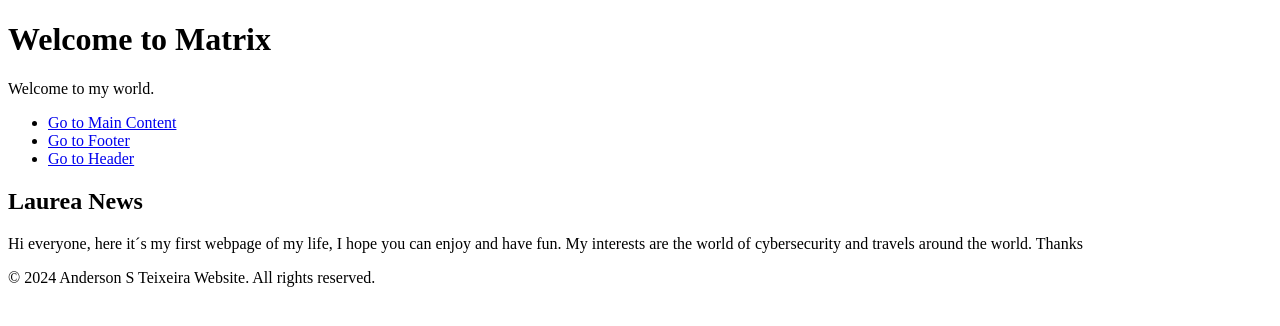
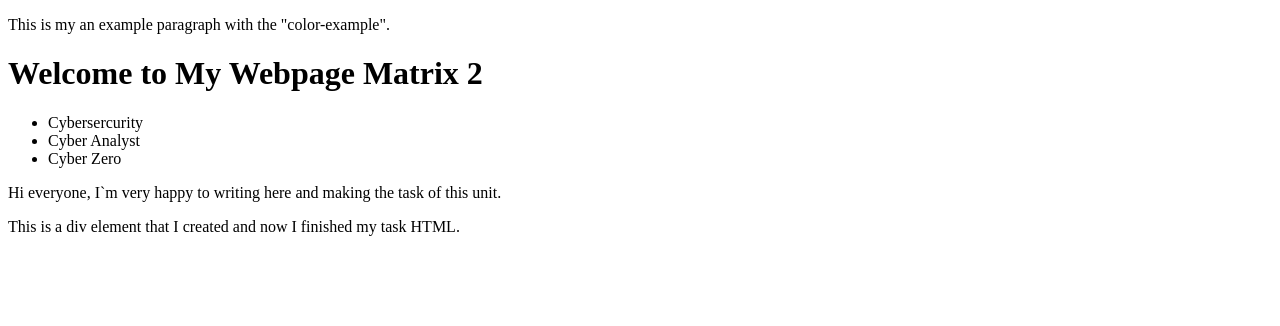
Before and after one commit to Anduucool/Anduucool.github.io, a plain HTML site: page index.html in a window 1280 px wide. Drawn offline with Linux system fonts and the light colour scheme.

Commit message:
Add files via upload

```diff
--- a/index.html
+++ b/index.html
@@ -3,29 +3,27 @@
 <head>
     <meta charset="UTF-8">
     <meta name="viewport" content="width=device-width, initial-scale=1.0">
-    <title>Anderson HTML Page</title>
+    <title>Anderson Matrix HTML task</title>
 </head>
 <body>
-    <header id="header">
-        <h1>Welcome to Matrix</h1>
-        <p>Welcome to my world.</p>
-      </header>
 
-      <nav>
-       <ul>
-         <li><a href="#main-content">Go to Main Content</a></li>
-         <li><a href="#footer">Go to Footer</a></li>
-         <li><a href="#header">Go to Header</a></li>
-       </ul>
-      </nav>
+    <p class="color-example">This is my an example paragraph with the "color-example".</p>
 
-      <main id="main-content">
-        <h2>Laurea News</h2>
-        <p>Hi everyone, here it´s my first webpage of my life, I hope you can enjoy and have fun. My interests are the world of cybersecurity and travels around the world. Thanks</p>
-      </main>
+    <h1 class="header-example">Welcome to My Webpage Matrix 2</h1>
 
-      <footer id="footer">
-        <p>&copy; 2024 Anderson S Teixeira Website. All rights reserved.</p>
-      </footer>
+        <ul class="list-example">
+        <li>Cybersercurity</li>
+        <li>Cyber Analyst</li>
+        <li>Cyber Zero</li>
+    </ul>
+
+    <p class="text-example">
+        Hi everyone, I`m very happy to writing here and making the task of this unit.
+    </p>
+
+    <div class="div-example">
+        This is a div element that I created and now I finished my task HTML.
+    </div>
+
 </body>
 </html>
--- /dev/null
+++ b/styles.css
@@ -0,0 +1,28 @@
+.color-example {
+    color: yellow;
+    background-color: #FF0000;
+    border: 2px solid pink;
+}
+
+.header-example {
+    font-size: 16px;
+    font-family: "Arial", sans-serif;
+    color: darkred;
+}
+
+.list-example {
+    list-style-type: square;
+    color: purple;
+}
+
+.text-example {
+    font-family: 'Georgia', serif;
+    font-size: 1.2em;
+    text-transform: capitalize;
+    text-decoration: underline;
+}
+
+.div-example {
+    background-color: #054522;
+    border: 2px solid rgb(125, 9, 9);
+}
```
